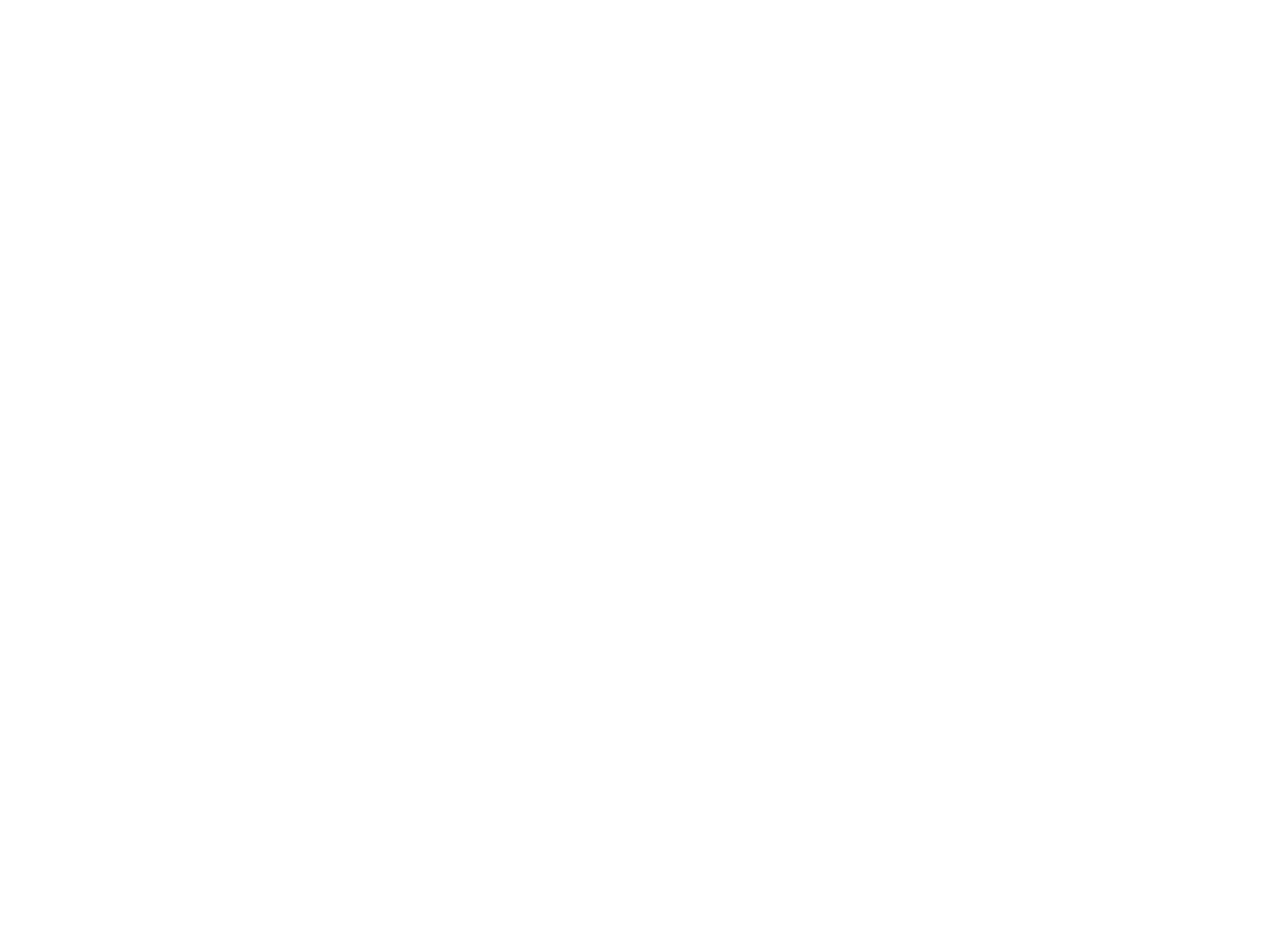
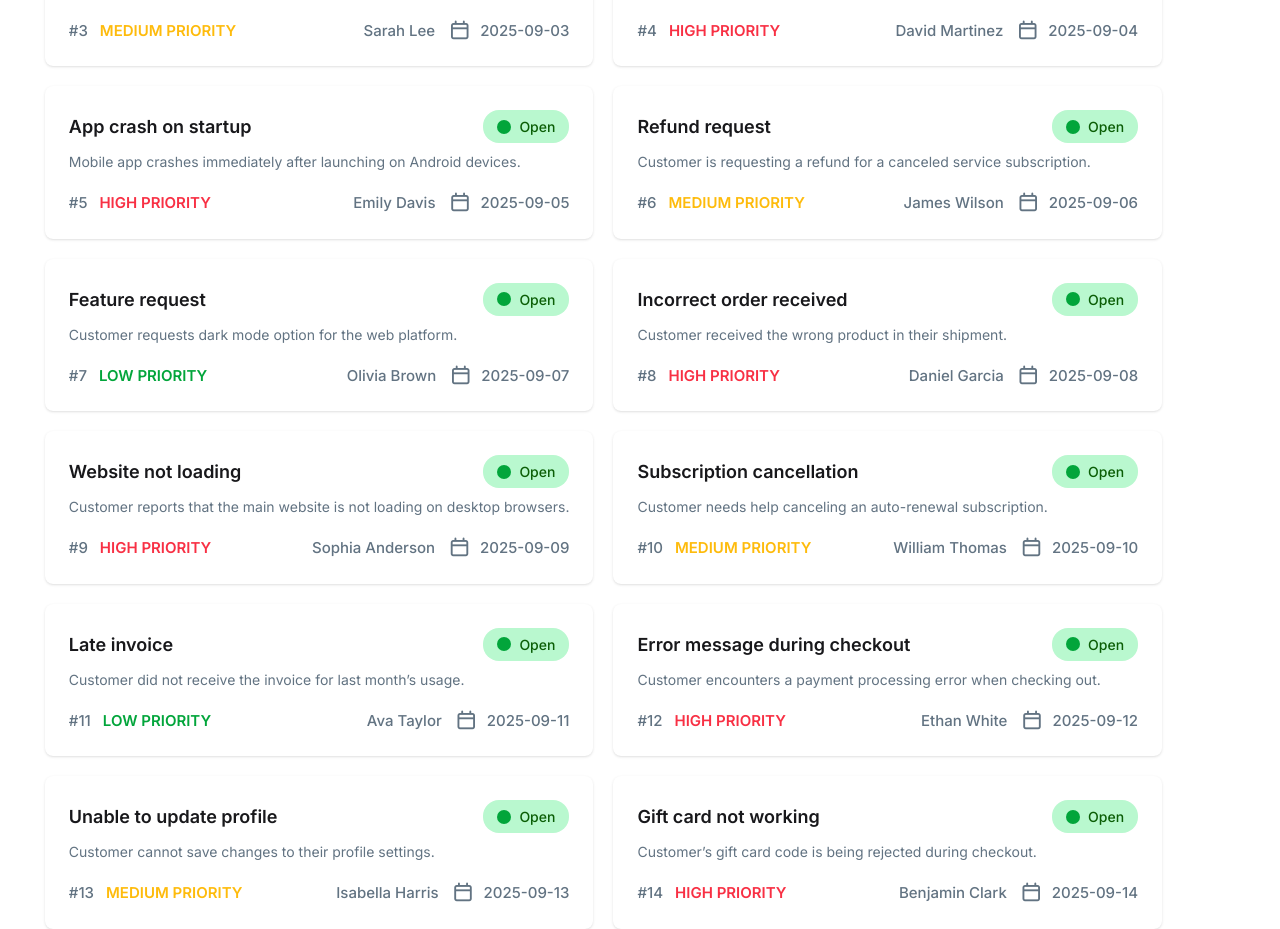
Before and after one commit to niloy1hasan/Customer-Support-Ticketing-System, a React (Vite) app: page / in a window 1280 px wide. Shown: the part 687-1616 px from the top of the page. Before the commit the page ends 800 px from the top, so only its background shows below. Built offline with nearby package versions, Linux system fonts and the light colour scheme.

Commit message:
ticket section and fake data  added

```diff
--- /dev/null
+++ b/public/customer-tickets.json
@@ -0,0 +1,128 @@
+[
+  {
+    "id": 1,
+    "title": "Login issue",
+    "description": "Customer cannot log into their account using valid credentials.",
+    "customer": "Alice Johnson",
+    "priority": "HIGH PRIORITY",
+    "status": "Open",
+    "createdAt": "2025-09-01"
+  },
+  {
+    "id": 2,
+    "title": "Billing discrepancy",
+    "description": "Customer reports being charged twice for the same transaction.",
+    "customer": "Michael Smith",
+    "priority": "HIGH PRIORITY",
+    "status": "Open",
+    "createdAt": "2025-09-02"
+  },
+  {
+    "id": 3,
+    "title": "Password reset request",
+    "description": "Customer is unable to reset password via email link.",
+    "customer": "Sarah Lee",
+    "priority": "MEDIUM PRIORITY",
+    "status": "Open",
+    "createdAt": "2025-09-03"
+  },
+  {
+    "id": 4,
+    "title": "Shipping delay",
+    "description": "Customer’s order has not arrived after the estimated delivery date.",
+    "customer": "David Martinez",
+    "priority": "HIGH PRIORITY",
+    "status": "Open",
+    "createdAt": "2025-09-04"
+  },
+  {
+    "id": 5,
+    "title": "App crash on startup",
+    "description": "Mobile app crashes immediately after launching on Android devices.",
+    "customer": "Emily Davis",
+    "priority": "HIGH PRIORITY",
+    "status": "Open",
+    "createdAt": "2025-09-05"
+  },
+  {
+    "id": 6,
+    "title": "Refund request",
+    "description": "Customer is requesting a refund for a canceled service subscription.",
+    "customer": "James Wilson",
+    "priority": "MEDIUM PRIORITY",
+    "status": "Open",
+    "createdAt": "2025-09-06"
+  },
+  {
+    "id": 7,
+    "title": "Feature request",
+    "description": "Customer requests dark mode option for the web platform.",
+    "customer": "Olivia Brown",
+    "priority": "LOW PRIORITY",
+    "status": "Open",
+    "createdAt": "2025-09-07"
+  },
+  {
+    "id": 8,
+    "title": "Incorrect order received",
+    "description": "Customer received the wrong product in their shipment.",
+    "customer": "Daniel Garcia",
+    "priority": "HIGH PRIORITY",
+    "status": "Open",
+    "createdAt": "2025-09-08"
+  },
+  {
+    "id": 9,
+    "title": "Website not loading",
+    "description": "Customer reports that the main website is not loading on desktop browsers.",
+    "customer": "Sophia Anderson",
+    "priority": "HIGH PRIORITY",
+    "status": "Open",
+    "createdAt": "2025-09-09"
+  },
+  {
+    "id": 10,
+    "title": "Subscription cancellation",
+    "description": "Customer needs help canceling an auto-renewal subscription.",
+    "customer": "William Thomas",
+    "priority": "MEDIUM PRIORITY",
+    "status": "Open",
+    "createdAt": "2025-09-10"
+  },
+  {
+    "id": 11,
+    "title": "Late invoice",
+    "description": "Customer did not receive the invoice for last month’s usage.",
+    "customer": "Ava Taylor",
+    "priority": "LOW PRIORITY",
+    "status": "Open",
+    "createdAt": "2025-09-11"
+  },
+  {
+    "id": 12,
+    "title": "Error message during checkout",
+    "description": "Customer encounters a payment processing error when checking out.",
+    "customer": "Ethan White",
+    "priority": "HIGH PRIORITY",
+    "status": "Open",
+    "createdAt": "2025-09-12"
+  },
+  {
+    "id": 13,
+    "title": "Unable to update profile",
+    "description": "Customer cannot save changes to their profile settings.",
+    "customer": "Isabella Harris",
+    "priority": "MEDIUM PRIORITY",
+    "status": "Open",
+    "createdAt": "2025-09-13"
+  },
+  {
+    "id": 14,
+    "title": "Gift card not working",
+    "description": "Customer’s gift card code is being rejected during checkout.",
+    "customer": "Benjamin Clark",
+    "priority": "HIGH PRIORITY",
+    "status": "Open",
+    "createdAt": "2025-09-14"
+  }
+]
--- a/src/App.jsx
+++ b/src/App.jsx
@@ -1,6 +1,15 @@
+import { Suspense } from 'react'
 import './App.css'
 import Banner from './Components/Banner/Banner'
 import Navbar from './Components/Navbar/Navbar'
+import Ticket from './Components/Ticket/Ticket'
+
+const loadTicketData = async() => {
+  const res = await fetch('../public/customer-tickets.json');
+  return res.json();
+}
+
+const ticketPromise = loadTicketData();
 
 function App() {
 
@@ -9,6 +18,11 @@
       <Navbar></Navbar>
       <main className='max-w-[1600px] mx-auto'>
         <Banner></Banner>
+        <section className='max-w-[1600px] w-[93%] mt-8 mx-auto flex flex-col lg:flex-row'>
+          <Suspense fallback={<span className="loading loading-infinity loading-xl"></span>}>
+            <Ticket ticketPromise={ticketPromise}></Ticket>
+          </Suspense>
+        </section>
       </main>
     </>
   )
--- a/src/Components/Navbar/Navbar.jsx
+++ b/src/Components/Navbar/Navbar.jsx
@@ -16,7 +16,7 @@
                         <li><a>Download</a></li>
                         <li><a>Contact</a></li>
                     </ul>
-                    <button className="btn text-white bg-linear-to-r from-[#632EE3] to-[#9F62F2] font-normal rounded-sm"><i class="fa-solid fa-plus"></i> New Ticket</button>
+                    <button className="btn text-white bg-linear-to-r from-[#632EE3] to-[#9F62F2] font-normal rounded-sm"><i className="fa-solid fa-plus"></i> New Ticket</button>
                 </div>
             </div>
         </nav>
--- /dev/null
+++ b/src/Components/Ticket/Ticket.jsx
@@ -0,0 +1,17 @@
+import React, { use } from 'react';
+import TicketCard from './TicketCard';
+
+const Ticket = ({ticketPromise}) => {
+    const tickets = use(ticketPromise);
+
+    return (
+        <div className=''>
+            <h1 className='font-semibold text-[22px]'>Customer Tickets</h1>
+            <div className='grid grid-cols-1 lg:grid-cols-2 gap-5'>
+                {tickets.map(ticket => <TicketCard ticket={ticket} key={ticket.id}></TicketCard>)}
+            </div>
+        </div>
+    );
+};
+
+export default Ticket;
--- /dev/null
+++ b/src/Components/Ticket/TicketCard.jsx
@@ -0,0 +1,37 @@
+import React from "react";
+
+const TicketCard = ({ ticket }) => {
+  console.log(ticket);
+  return (
+    <div>
+      <div className="card bg-base-100 card-md shadow-sm">
+        <div className="card-body">
+          <div className="flex justify-between items-center">
+            <h2 className="card-title">{ticket.title}</h2>
+            <div className="bg-[#B9F8CF] flex gap-2 items-center py-1.5 px-3.5 rounded-2xl">
+              <div className="h-3.5 w-3.5 bg-[#02A53B] rounded-full"></div>
+              <p className="text-[#0B5E06] font-medium">{ticket.status}</p>
+            </div>
+          </div>
+          <p className="text-[#627382]">{ticket.description}</p>
+          <div className="flex justify-between mt-3 items-center font-medium text-[15px]">
+            <div className="flex items-center gap-3">
+              <h1 className="text-[#627382]">#{ticket.id}</h1>
+              <h1 className={`${ticket.priority==='HIGH PRIORITY'? "text-[#F83044]": ticket.priority==='MEDIUM PRIORITY'? "text-[#FEBB0C]" : "text-[#02A53B]"} font-semibold`}>{ticket.priority}</h1>
+            </div>
+            <div className="flex items-center gap-3 text-[#627382]">
+              <h1 className="">{ticket.customer}</h1>
+              <div className="flex items-center gap-2">
+                <i className="fa-regular fa-calendar text-[20px]"></i>
+                <h1>{ticket.createdAt}</h1>
+              </div>
+
+            </div>
+          </div>
+        </div>
+      </div>
+    </div>
+  );
+};
+
+export default TicketCard;
```
